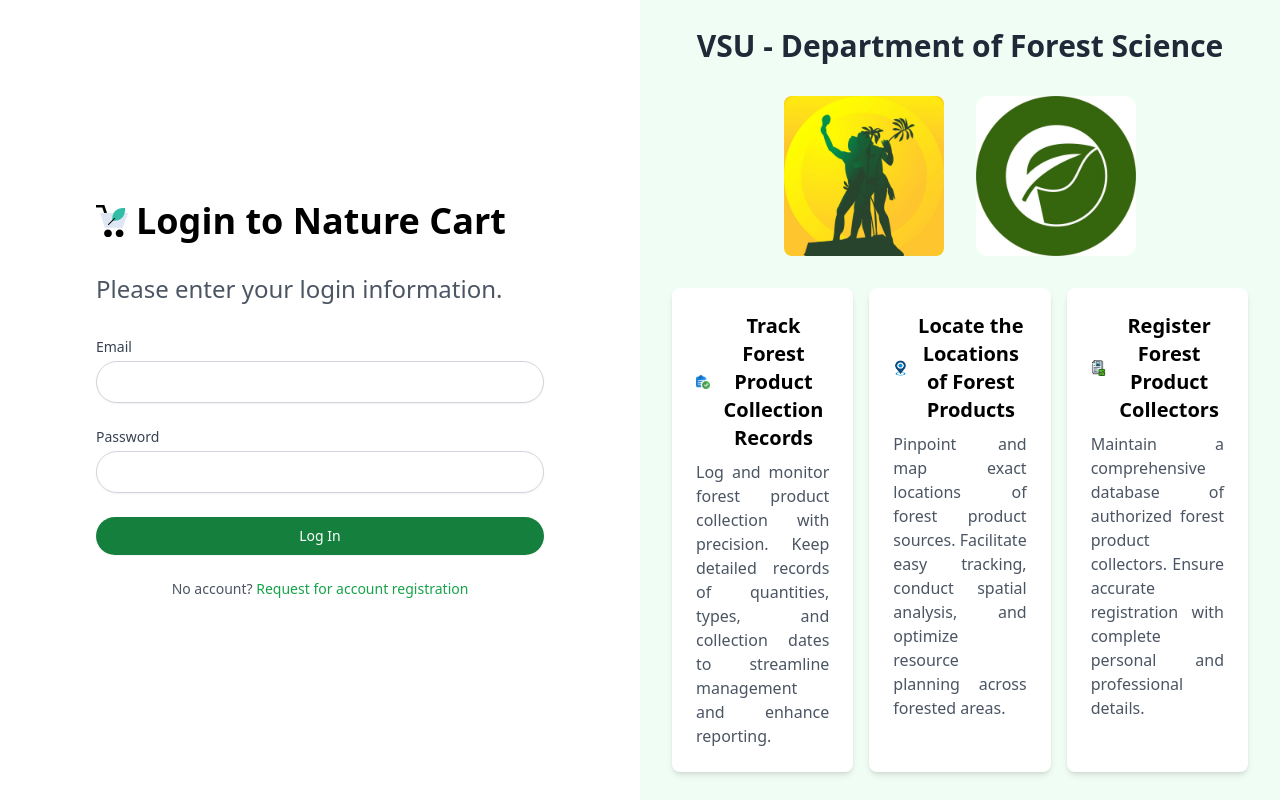
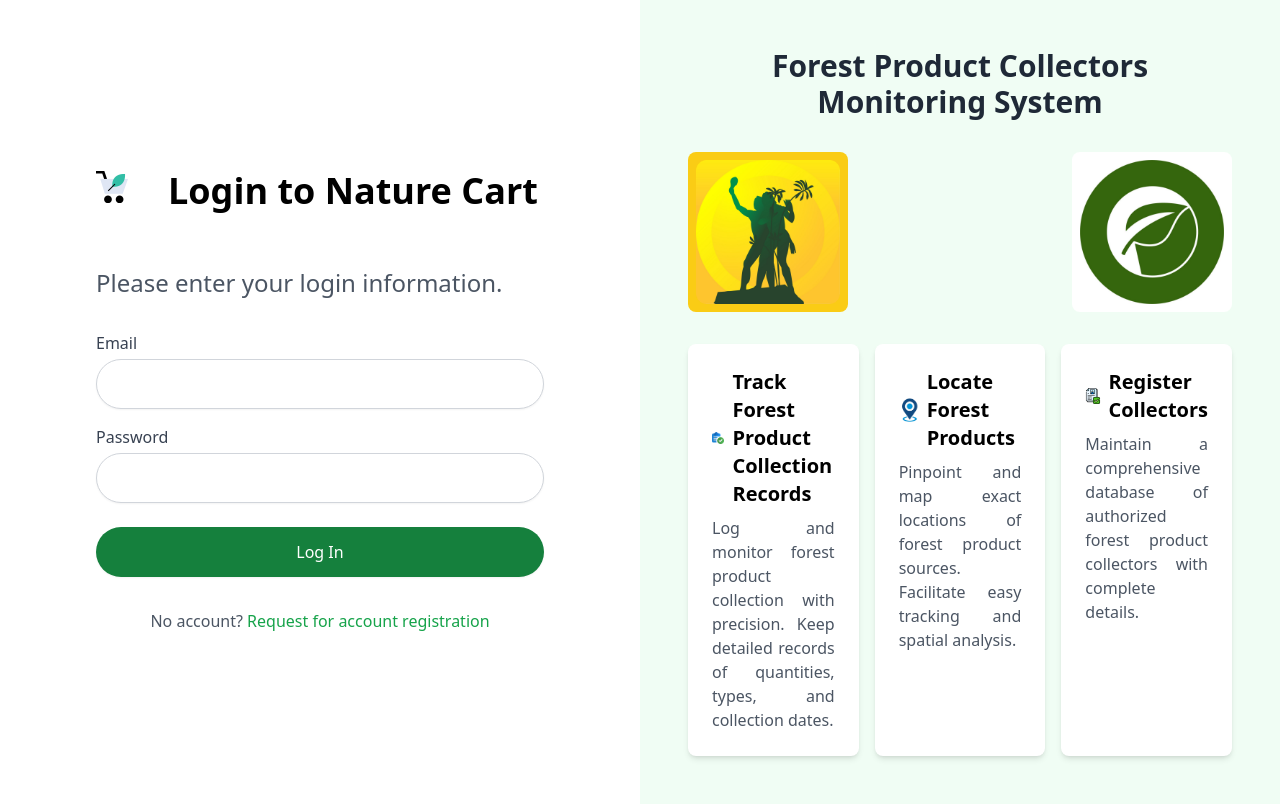
Before and after one commit to HarleyGotardo/nature-cart, a Vue app: page / in a window 1280 px wide. Built offline with nearby package versions, Linux system fonts and the light colour scheme; no server answers; the database is empty; a web font is replaced by a local one.

Commit message:
Made the login page more responsive

```diff
--- a/src/views/Index.vue
+++ b/src/views/Index.vue
@@ -14,7 +14,6 @@
 const password = ref('')
 const usersTable = ref([])
 
-// Fetch users from Supabase
 const fetchUsers = async () => {
   let { data: users, error } = await supabase
     .from('users')
@@ -77,64 +76,58 @@
 <template>
   <div class="min-h-screen flex flex-col md:flex-row">
     <!-- Left Section - Login Form -->
-    <div class="w-full md:w-1/2 flex flex-col justify-center px-4 md:px-12">
-      <div class="max-w-md w-full mx-auto">
-        <div class="flex items-center mb-8">
-          <div class="w-8 h-8">
-            <NatureCartLogo width="64" height="64" />
+    <div class="w-full md:w-1/2 flex flex-col justify-center p-4 sm:p-6 md:p-12 order-2 md:order-1">
+      <div class="max-w-md w-full mx-auto space-y-8">
+        <div class="flex between">
+          <div class="w-12 h-12 sm:w-16 sm:h-16">
+            <NatureCartLogo width="100%" height="100%" />
           </div>
-          <h1 class="text-2xl md:text-4xl font-bold ml-2">Login to Nature Cart</h1>
+          <h1 class="text-xl sm:text-2xl md:text-4xl font-bold ml-2">Login to Nature Cart</h1>
         </div>
 
-        <div class="mb-8">
-          <p class="text-lg md:text-2xl text-gray-600">Please enter your login information.</p>
+        <div>
+          <p class="text-base sm:text-lg md:text-2xl text-gray-600">Please enter your login information.</p>
         </div>
 
-        <form @submit.prevent="handleSubmit">
-          <div class="space-y-6">
+        <form @submit.prevent="handleSubmit" class="space-y-6">
+          <div class="space-y-4">
             <div>
-              <label
-                for="email"
-                class="block text-sm md:text-md font-medium text-gray-700"
-              >
+              <label for="email" class="block text-sm sm:text-base font-medium text-gray-700">
                 Email
               </label>
               <input
                 id="email"
                 type="email"
                 v-model="email"
-                class="mt-1 block w-full px-3 py-2 border border-gray-300 rounded-full shadow-sm focus:outline-none focus:ring-2 focus:ring-green-500 focus:border-green-500"
+                class="mt-1 block w-full px-3 py-2 sm:py-3 border border-gray-300 rounded-full shadow-sm focus:outline-none focus:ring-2 focus:ring-green-500 focus:border-green-500 text-sm sm:text-base"
               />
             </div>
 
             <div>
-              <label
-                for="password"
-                class="block text-sm md:text-md font-medium text-gray-700"
-              >
+              <label for="password" class="block text-sm sm:text-base font-medium text-gray-700">
                 Password
               </label>
               <input
                 id="password"
                 type="password"
                 v-model="password"
-                class="mt-1 block w-full px-3 py-2 border border-gray-300 rounded-full shadow-sm focus:outline-none focus:ring-2 focus:ring-green-500 focus:border-green-500"
+                class="mt-1 block w-full px-3 py-2 sm:py-3 border border-gray-300 rounded-full shadow-sm focus:outline-none focus:ring-2 focus:ring-green-500 focus:border-green-500 text-sm sm:text-base"
               />
             </div>
+          </div>
 
-            <button
-              type="submit"
-              class="w-full flex justify-center py-2 px-4 border border-transparent rounded-full shadow-sm text-sm font-medium text-white bg-green-700 hover:bg-green-800 focus:outline-none focus:ring-2 focus:ring-offset-2 focus:ring-green-500"
-            >
-              Log In
-            </button>
-          </div>
+          <button
+            type="submit"
+            class="w-full flex justify-center py-2 sm:py-3 px-4 border border-transparent rounded-full shadow-sm text-sm sm:text-base font-medium text-white bg-green-700 hover:bg-green-800 focus:outline-none focus:ring-2 focus:ring-offset-2 focus:ring-green-500 transition-colors"
+          >
+            Log In
+          </button>
         </form>
 
-        <div class="mt-6 text-center">
-          <p class="text-sm text-gray-600">
+        <div class="text-center">
+          <p class="text-sm sm:text-base text-gray-600">
             No account?
-            <a href="#" class="text-green-600 hover:text-green-500">
+            <a href="#" class="text-green-600 hover:text-green-500 font-medium">
               Request for account registration
             </a>
           </p>
@@ -143,49 +136,52 @@
     </div>
 
     <!-- Right Section - Branding -->
-    <div class="w-full md:w-1/2 bg-green-50 flex flex-col justify-center items-center px-4 md:px-0">
-      <div class="text-center">
-        <h2 class="text-2xl md:text-3xl font-bold text-gray-800 mb-8">
-          VSU - Department of Forest Science
+    <div class="w-full md:w-1/2 bg-green-50 flex flex-col justify-center items-center p-4 sm:p-6 md:p-12 order-1 md:order-2">
+      <div class="text-center w-full max-w-3xl">
+        <h2 class="text-xl sm:text-2xl md:text-3xl font-bold text-gray-800 mb-6 sm:mb-8">
+          Forest Product Collectors Monitoring System
         </h2>
-        <div class="flex flex-col md:flex-row gap-8 justify-center">
-          <!-- VSU Logo -->
-          <div class="w-32 h-32 md:w-40 md:h-40 bg-yellow-400 rounded-lg flex items-center justify-center overflow-hidden">
+
+        <!-- Logos Section -->
+        <div class="flex flex-col sm:flex-row gap-4 sm:gap-8 justify-between items-center mb-6 sm:mb-8">
+          <div class="w-24 h-24 sm:w-32 sm:h-32 md:w-40 md:h-40 bg-yellow-400 rounded-lg flex items-center justify-center overflow-hidden p-2">
             <img src="@/assets/vsu_logo.png" alt="VSU Logo" class="w-full h-full object-contain" />
           </div>
-          <!-- Leaf Logo -->
-          <div class="w-32 h-32 md:w-40 md:h-40 bg-white-400 rounded-lg flex items-center justify-center overflow-hidden">
-            <img src="@/assets/DFS_logo.png" alt="VSU Logo" class="w-full h-full object-contain" />
+          <div class="w-24 h-24 sm:w-32 sm:h-32 md:w-40 md:h-40 bg-white rounded-lg flex items-center justify-center overflow-hidden p-2">
+            <img src="@/assets/DFS_logo.png" alt="DFS Logo" class="w-full h-full object-contain" />
           </div>
         </div>
+
         <!-- Feature Cards -->
-        <div class="mt-8 grid grid-cols-1 md:grid-cols-3 gap-4 w-full px-4 md:px-8">
-          <div class="bg-white p-6 rounded-lg shadow-md">
-            <div class="flex items-center mb-2">
-              <div class="w-12 h-12 rounded-full mr-2">
-                <img src="@/assets/verify.png" alt="VSU Logo" class="w-full h-full object-contain" />
+        <div class="grid grid-cols-1 sm:grid-cols-2 md:grid-cols-3 gap-4 w-full">
+          <div class="bg-white p-4 sm:p-6 rounded-lg shadow-md">
+            <div class="flex flex-col sm:flex-row items-center mb-2 gap-2">
+              <div class="w-10 h-10 sm:w-12 sm:h-12 rounded-full">
+                <img src="@/assets/verify.png" alt="Verify Icon" class="w-full h-full object-contain" />
               </div>
-              <h3 class="text-lg md:text-xl font-bold">Track Forest Product Collection Records</h3>
+              <h3 class="text-base sm:text-lg md:text-xl font-bold text-center sm:text-left">Track Forest Product Collection Records</h3>
             </div>
-            <p class="text-gray-600 text-justify">Log and monitor forest product collection with precision. Keep detailed records of quantities, types, and collection dates to streamline management and enhance reporting.</p>
+            <p class="text-sm sm:text-base text-gray-600 text-justify">Log and monitor forest product collection with precision. Keep detailed records of quantities, types, and collection dates.</p>
           </div>
-          <div class="bg-white p-6 rounded-lg shadow-md">
-            <div class="flex items-center mb-2">
-              <div class="w-12 h-12 rounded-full mr-2">
-                <img src="@/assets/location.png" alt="VSU Logo" class="w-full h-full object-contain" />
+
+          <div class="bg-white p-4 sm:p-6 rounded-lg shadow-md">
+            <div class="flex flex-col sm:flex-row items-center mb-2 gap-2">
+              <div class="w-10 h-10 sm:w-12 sm:h-12 rounded-full">
+                <img src="@/assets/location.png" alt="Location Icon" class="w-full h-full object-contain" />
               </div>
-              <h3 class="text-lg md:text-xl font-bold">Locate the Locations of Forest Products</h3>
+              <h3 class="text-base sm:text-lg md:text-xl font-bold text-center sm:text-left">Locate Forest Products</h3>
             </div>
-            <p class="text-gray-600 text-justify">Pinpoint and map exact locations of forest product sources. Facilitate easy tracking, conduct spatial analysis, and optimize resource planning across forested areas.</p>
+            <p class="text-sm sm:text-base text-gray-600 text-justify">Pinpoint and map exact locations of forest product sources. Facilitate easy tracking and spatial analysis.</p>
           </div>
-          <div class="bg-white p-6 rounded-lg shadow-md">
-            <div class="flex items-center mb-2">
-              <div class="w-12 h-12 rounded-full mr-2">
-                <img src="@/assets/registered.png" alt="VSU Logo" class="w-full h-full object-contain" />
+
+          <div class="bg-white p-4 sm:p-6 rounded-lg shadow-md">
+            <div class="flex flex-col sm:flex-row items-center mb-2 gap-2">
+              <div class="w-10 h-10 sm:w-12 sm:h-12 rounded-full">
+                <img src="@/assets/registered.png" alt="Register Icon" class="w-full h-full object-contain" />
               </div>
-              <h3 class="text-lg md:text-xl font-bold">Register Forest Product Collectors</h3>
+              <h3 class="text-base sm:text-lg md:text-xl font-bold text-center sm:text-left">Register Collectors</h3>
             </div>
-            <p class="text-gray-600 text-justify">Maintain a comprehensive database of authorized forest product collectors. Ensure accurate registration with complete personal and professional details.</p>
+            <p class="text-sm sm:text-base text-gray-600 text-justify">Maintain a comprehensive database of authorized forest product collectors with complete details.</p>
           </div>
         </div>
       </div>
```
